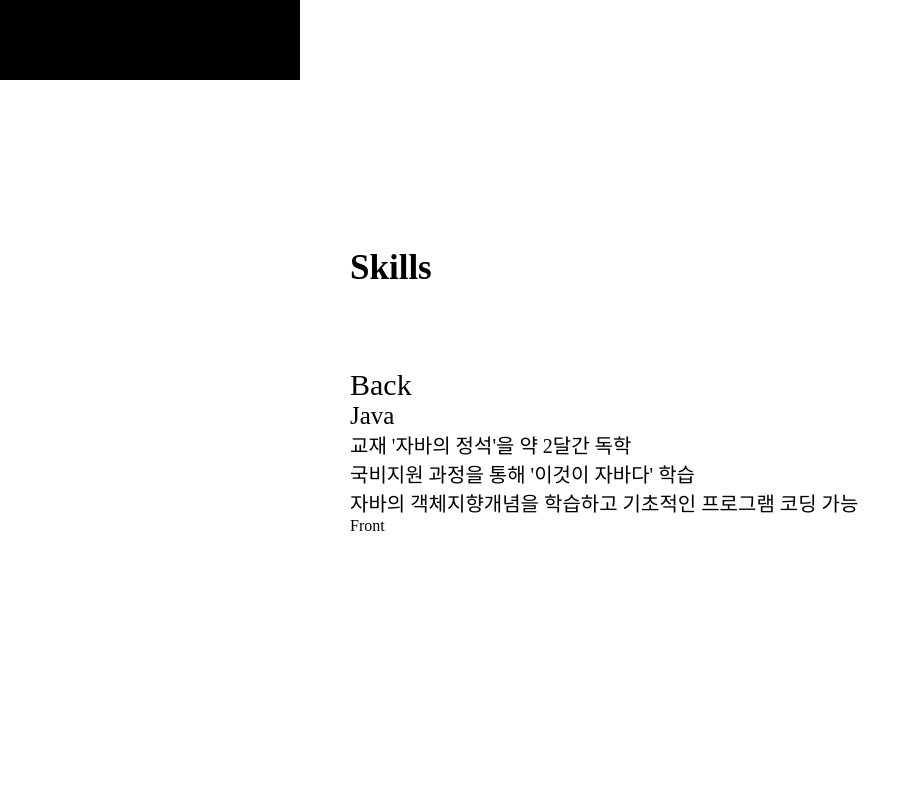
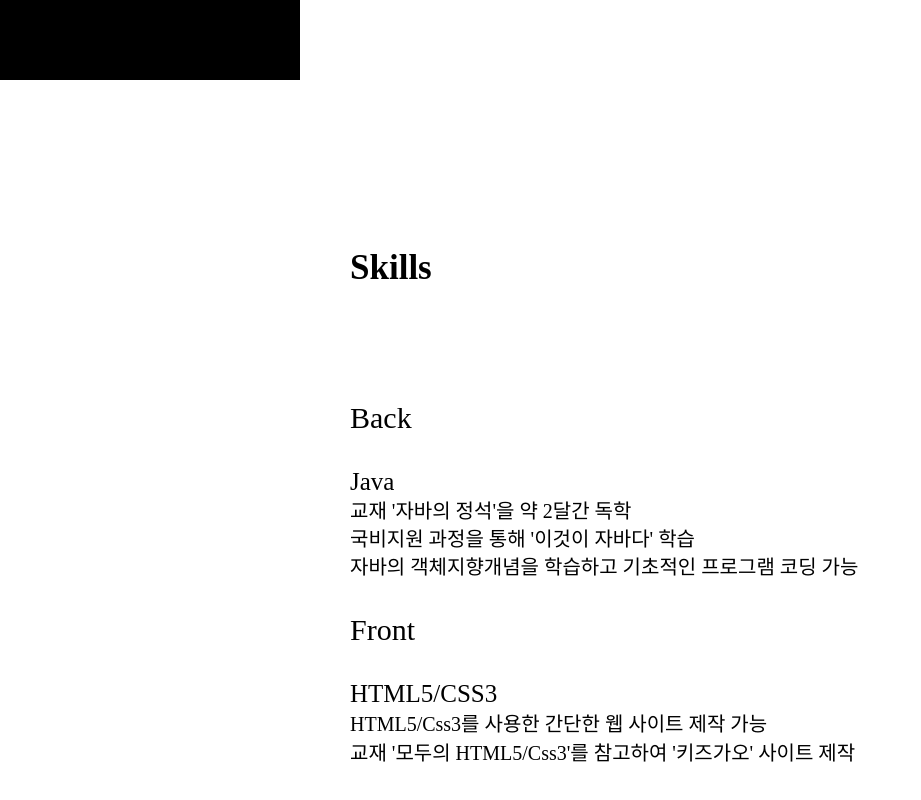
Before and after one commit to kangho0710/KidsGao, a plain HTML site: page index.html in a window 1280 px wide. Shown: the part 720-1520 px from the top of the page, without its empty margins (0-921 px from the left). Before the commit the page ends 1343 px from the top, so only its background shows below. Drawn offline with Linux system fonts and the light colour scheme.

Commit message:
10/31
10/31 수정

```diff
--- a/css/style.css
+++ b/css/style.css
@@ -95,6 +95,10 @@ body {
    font-weight: bold;
    line-height: 200px;
  }
+
+ /**********************
+ * Backend
+ ******************* */
  #central .SKILL .backend{
    font-size: 30px;
  }
@@ -102,3 +106,15 @@ body {
  #central .SKILL .Java{
    font-size: 25px;
  }
+
+ /* *********************
+ * Frontend
+ ********************** */
+
+ #central .SKILL .frontend{
+  font-size: 30px;
+ }
+
+ #central .SKILL .frontend .html{
+  font-size: 25px;
+ }
--- a/index.html
+++ b/index.html
@@ -49,16 +49,27 @@
           <section class="SKILL">
               <header class="mine"> Skills</header>
 
-              <div class="backend"> Back
+              <div class="backend"> <sapn style="line-height: 100px;">Back</sapn>
 
-              <article class="Java"> Java <br>
-                <span style="font-size: 20px;">교재 '자바의 정석'을 약 2달간 독학<br>
+              <div class="Java" style="line-height: ;"> Java <br>
+                <span style="font-size: 20px; line-height: 0px;">교재 '자바의 정석'을 약 2달간 독학<br>
                     국비지원 과정을 통해 '이것이 자바다' 학습<br>
                     자바의 객체지향개념을 학습하고 기초적인 프로그램 코딩 가능</span>
 
-              </article>
+              </div>
           </div>
-            <div class="frontend"> Front
+            <!-- backend -->
+
+            <!-- Front -->
+            <div class="frontend"> <span style="line-height: 100px;">Front</span>
+
+                <div class="html"> HTML5/CSS3 <br>
+                    <span style="font-size: 20px;"> HTML5/Css3를 사용한 간단한 웹 사이트 제작 가능<br>
+                    교재 '모두의 HTML5/Css3'를 참고하여 '키즈가오' 사이트 제작
+                     </span>
+
+
+                </div>
             </div>
          </section>
 
```
